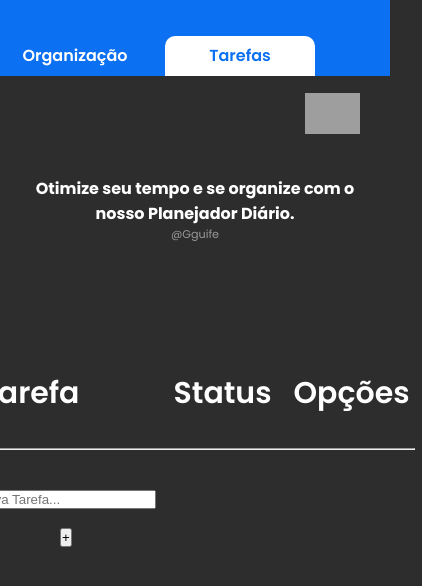
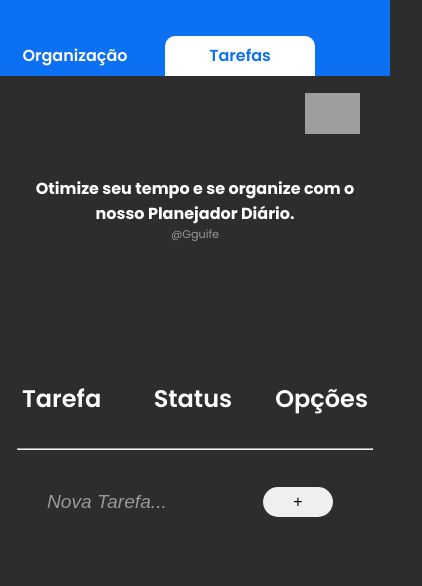
Before and after one commit to Gguife/Todo-list-DNC, a React (Vite) app: page / in a window 390 px wide. Shown: the top 586 px of the page, 422 px wide, since content can reach past the window. Built offline with nearby package versions, Linux system fonts and the light colour scheme; grey boxes are pictures that could not be loaded.

Commit message:
fineshed project and finalized the resposinve page

```diff
--- a/src/pages/ItemList/ItemList.scss
+++ b/src/pages/ItemList/ItemList.scss
@@ -10,6 +10,7 @@
     width: 100%;
     text-align: center;
     margin-bottom: 40px;
+    padding: 10px;
     thead{
       position: relative;
       th{
@@ -26,6 +27,7 @@
       }
     }
     tbody{
+      position: relative;
       td{
         padding: 5px;
         color: $description-color;
@@ -45,6 +47,96 @@
         cursor: pointer;
         margin-right: 20px;
       }
+
+      form{
+        width: 100%;
+        display: flex;
+        justify-content: space-between;
+        position: absolute;
+        gap: 30px;
+        padding: 10px;
+
+        input{
+          flex: 1;
+          height: 30px;
+          border: none;
+          background-color: transparent;
+          transition: .3s;
+          color: #FFF;
+          font-size: 1.2rem;
+
+          &::placeholder{
+            font-size: 1.2rem;
+            padding: 20px;
+            color: #999;
+            font-style: italic;
+          }
+          &:focus{
+            outline: none;
+            border-bottom: 1px solid #fff;
+            border-radius: 5px;
+          }
+        }
+        button{
+          width: 100px;
+          border-radius: 30px;
+          font-size: 1rem;
+          border: none;
+          cursor: pointer;
+          transition: .4s;
+          &:hover{
+            background-color: #222;
+            color: #fff;
+          }
+        }
+      }
     }
   }
 }
+
+@media (max-width: 430px){
+  .itemList-container{
+    table{
+      thead{
+        th{
+          font-size: 1.5rem;
+        }
+      }
+      tbody{
+        position: relative;
+        td{
+          font-size: 1.3rem;
+        }
+        img{
+          width: 15px;
+          margin-right: 0px;
+        }
+
+        form{
+          button{
+            width: 70px;
+            margin-right: 40px;
+          }
+        }
+      }
+    }
+  }
+}
+
+@media (max-width: 390px){
+  .itemList-container{
+    table{
+      tbody{
+        form{
+          input{
+            width: 20%;
+          }
+          button{
+            width: 70px;
+            margin-right: 40px;
+          }
+        }
+      }
+    }
+  }
+}
```
